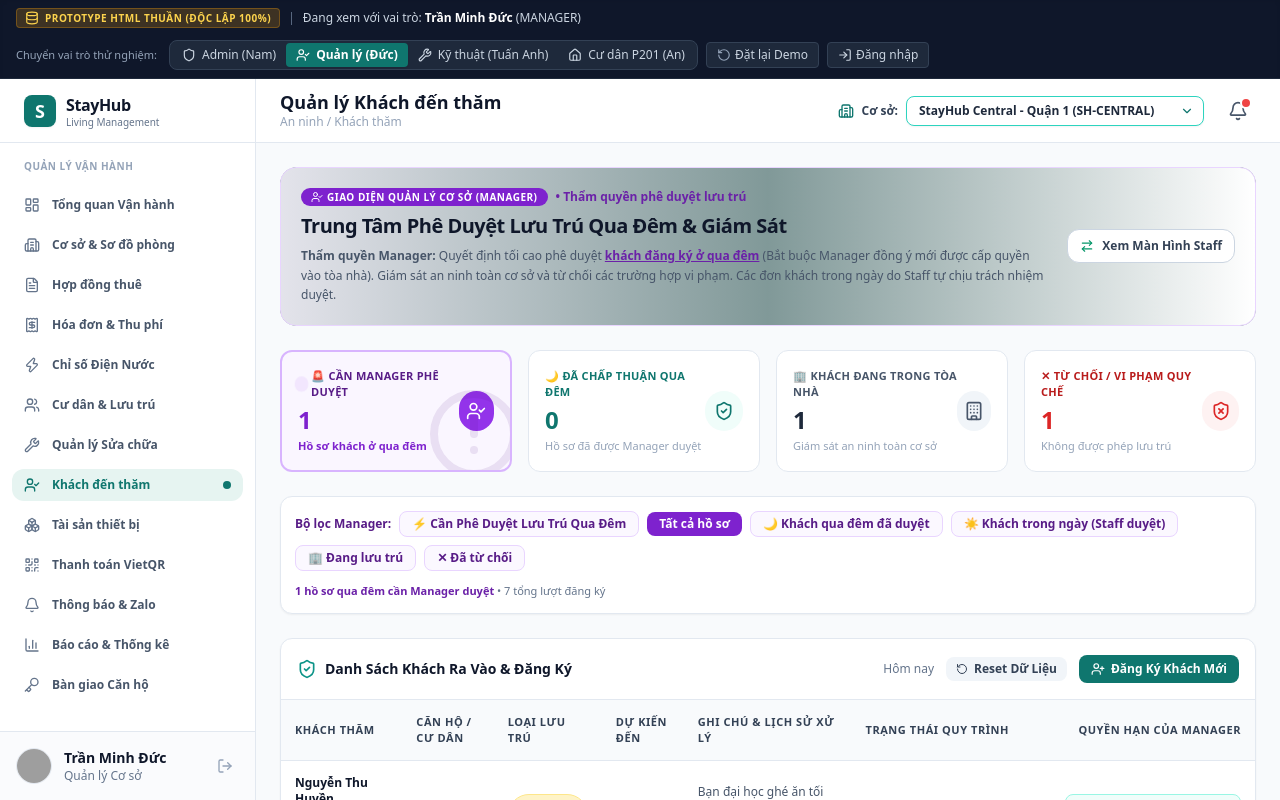
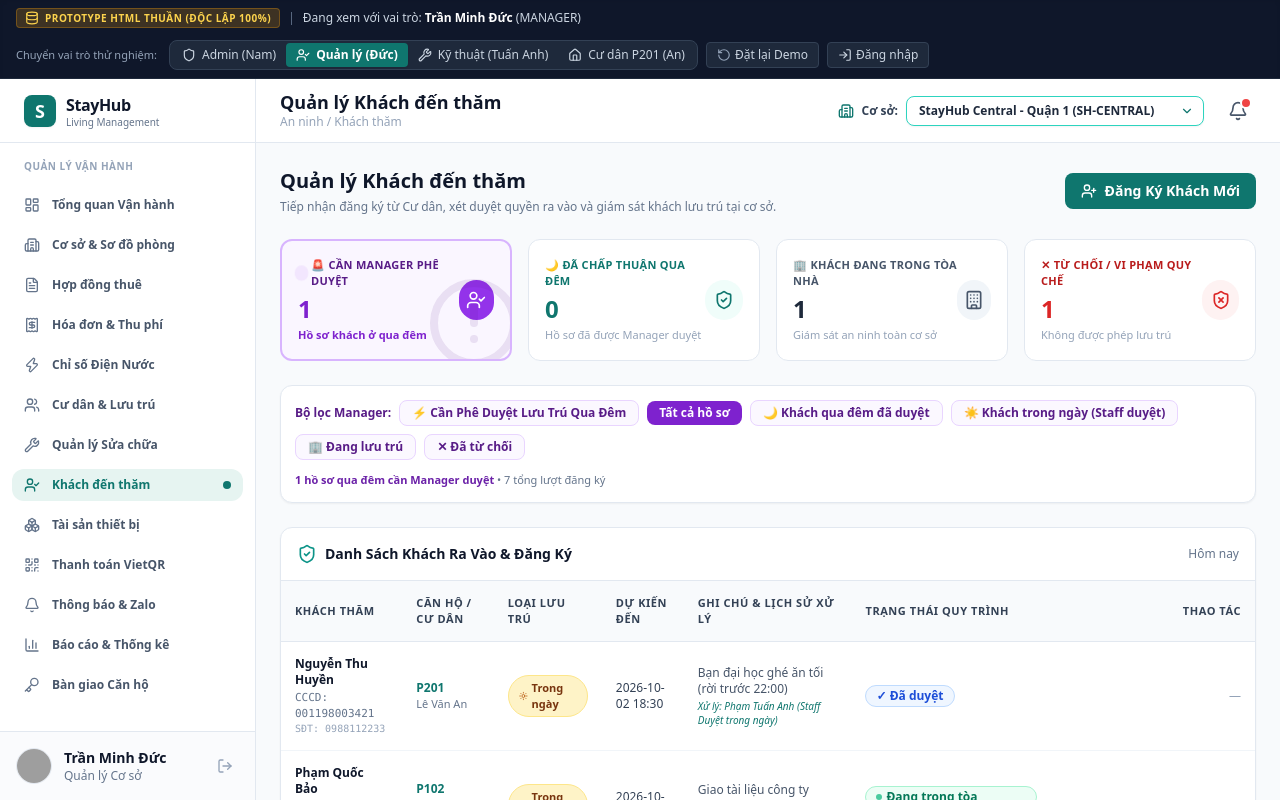
Before and after one commit to hopzxje/prototype, a plain HTML site: page pages/residents/visitors.html in a window 1280 px wide. Drawn offline with nearby package versions, Linux system fonts and the light colour scheme; grey boxes are pictures that could not be loaded.

Commit message:
fix: Chuan hoa cot Thao Tac, bo nut Reset, bo cho le tan don, bo banner vai tro

```diff
--- a/pages/residents/visitors.html
+++ b/pages/residents/visitors.html
@@ -23,9 +23,18 @@
 
       <div class="p-6 max-w-7xl w-full mx-auto space-y-6">
 
-        <!-- Role Context Banner & Quick Switch -->
-        <div id="role-context-banner" class="rounded-2xl border p-5 shadow-xs transition-all">
-          <!-- Rendered dynamically by renderRoleContext() -->
+        <!-- Top Header & Actions -->
+        <div class="flex flex-col sm:flex-row items-start sm:items-center justify-between gap-4">
+          <div>
+            <h2 class="text-xl font-bold text-slate-900">Quản lý Khách đến thăm</h2>
+            <p class="text-xs text-slate-500 mt-1">Tiếp nhận đăng ký từ Cư dân, xét duyệt quyền ra vào và giám sát khách lưu trú tại cơ sở.</p>
+          </div>
+          <div class="flex items-center gap-2">
+            <button onclick="openModal('addVisitorModal')" class="flex items-center gap-2 px-4 py-2 bg-[#0F766E] hover:bg-[#115E59] text-white rounded-lg text-sm font-semibold shadow-xs transition-colors">
+              <i data-lucide="user-plus" class="w-4 h-4"></i>
+              <span>Đăng Ký Khách Mới</span>
+            </button>
+          </div>
         </div>
 
         <!-- Metric Cards (Dynamically adapted for Staff vs Manager) -->
@@ -50,17 +59,7 @@
               <i data-lucide="shield-check" class="w-5 h-5 text-teal-600"></i>
               <h3 class="font-bold text-slate-900 text-sm" id="table-title">Danh Sách Khách Ra Vào & Đăng Ký</h3>
             </div>
-            <div class="flex items-center gap-3">
-              <span class="text-xs text-slate-500" id="current-date-badge">Hôm nay</span>
-              <button onclick="resetVisitorDemoData()" class="flex items-center gap-1.5 px-2.5 py-1 bg-slate-100 hover:bg-slate-200 text-slate-700 rounded-lg text-xs font-semibold transition-colors">
-                <i data-lucide="rotate-ccw" class="w-3 h-3"></i>
-                <span>Reset Dữ Liệu</span>
-              </button>
-              <button onclick="openModal('addVisitorModal')" class="flex items-center gap-1.5 px-3 py-1.5 bg-[#0F766E] hover:bg-[#115E59] text-white rounded-lg text-xs font-bold shadow-xs transition-colors">
-                <i data-lucide="user-plus" class="w-3.5 h-3.5"></i>
-                <span>Đăng Ký Khách Mới</span>
-              </button>
-            </div>
+            <span class="text-xs text-slate-500" id="current-date-badge">Hôm nay</span>
           </div>
 
           <div class="overflow-x-auto">
@@ -73,7 +72,7 @@
                   <th class="p-3.5">Dự Kiến Đến</th>
                   <th class="p-3.5">Ghi Chú & Lịch Sử Xử Lý</th>
                   <th class="p-3.5">Trạng Thái Quy Trình</th>
-                  <th class="p-3.5 text-right" id="action-column-header">Thao Tác</th>
+                  <th class="p-3.5 text-right">Thao Tác</th>
                 </tr>
               </thead>
               <tbody id="visitors-tbody" class="divide-y divide-slate-100 font-medium">
@@ -270,66 +269,6 @@
       return r === 'STAFF' ? 'STAFF' : 'MANAGER'; // Default to MANAGER for ADMIN/MANAGER
     }
 
-    // Render the role context header banner
-    function renderRoleContext() {
-      const role = getActiveRole();
-      const container = document.getElementById('role-context-banner');
-      if (!container) return;
-
-      if (role === 'STAFF') {
-        container.className = 'rounded-2xl border border-emerald-200 bg-gradient-to-r from-emerald-50/90 via-teal-50/50 to-white p-5 shadow-xs transition-all';
-        container.innerHTML = `
-          <div class="flex flex-col md:flex-row items-start md:items-center justify-between gap-4">
-            <div class="space-y-1.5">
-              <div class="flex items-center gap-2">
-                <span class="px-2.5 py-0.5 rounded-full bg-emerald-600 text-white font-black text-[10px] uppercase tracking-wider flex items-center gap-1">
-                  <i data-lucide="shield" class="w-3 h-3"></i>
-                  Giao diện Nhân Viên Vận Hành (Staff)
-                </span>
-                <span class="text-xs text-emerald-800 font-semibold">• Bàn Trực & Kiểm Soát Vào/Ra</span>
-              </div>
-              <h2 class="text-xl font-black text-slate-900 tracking-tight">Tiếp nhận đăng ký & Kiểm soát khách thăm</h2>
-              <p class="text-xs text-slate-600 leading-relaxed max-w-3xl">
-                <strong>Thẩm quyền Staff:</strong> Toàn quyền duyệt & cấp phép cho <span class="text-emerald-800 font-bold underline">khách trong ngày</span> (về trước 23h - Xong ngay, không cần Manager duyệt). Đối với <span class="text-purple-800 font-bold underline">khách ở qua đêm</span>, Staff tiếp nhận hồ sơ và chuyển lên Manager phê duyệt. Trực tiếp thực hiện <strong>Check-in</strong> và <strong>Check-out</strong> khách tại sảnh.
-              </p>
-            </div>
-            <div class="flex items-center gap-2 shrink-0">
-              <button onclick="switchRole('MANAGER')" class="flex items-center gap-2 px-3 py-2 bg-white hover:bg-slate-50 text-slate-700 border border-slate-300 rounded-xl text-xs font-bold shadow-xs transition-all hover:border-purple-300 hover:text-purple-700">
-                <i data-lucide="arrow-right-left" class="w-3.5 h-3.5 text-purple-600"></i>
-                <span>Xem Màn Hình Manager</span>
-              </button>
-            </div>
-          </div>
-        `;
-      } else {
-        // MANAGER
-        container.className = 'rounded-2xl border border-purple-200 bg-gradient-to-r from-purple-50/90 via-indigo-50/50 to-white p-5 shadow-xs transition-all';
-        container.innerHTML = `
-          <div class="flex flex-col md:flex-row items-start md:items-center justify-between gap-4">
-            <div class="space-y-1.5">
-              <div class="flex items-center gap-2">
-                <span class="px-2.5 py-0.5 rounded-full bg-purple-700 text-white font-black text-[10px] uppercase tracking-wider flex items-center gap-1">
-                  <i data-lucide="user-check" class="w-3 h-3"></i>
-                  Giao diện Quản Lý Cơ Sở (Manager)
-                </span>
-                <span class="text-xs text-purple-800 font-semibold">• Thẩm quyền phê duyệt lưu trú</span>
-              </div>
-              <h2 class="text-xl font-black text-slate-900 tracking-tight">Trung Tâm Phê Duyệt Lưu Trú Qua Đêm & Giám Sát</h2>
-              <p class="text-xs text-slate-600 leading-relaxed max-w-3xl">
-                <strong>Thẩm quyền Manager:</strong> Quyết định tối cao phê duyệt <span class="text-purple-800 font-bold underline">khách đăng ký ở qua đêm</span> (Bắt buộc Manager đồng ý mới được cấp quyền vào tòa nhà). Giám sát an ninh toàn cơ sở và từ chối các trường hợp vi phạm. Các đơn khách trong ngày do Staff tự chịu trách nhiệm duyệt.
-              </p>
-            </div>
-            <div class="flex items-center gap-2 shrink-0">
-              <button onclick="switchRole('STAFF')" class="flex items-center gap-2 px-3 py-2 bg-white hover:bg-slate-50 text-slate-700 border border-slate-300 rounded-xl text-xs font-bold shadow-xs transition-all hover:border-emerald-300 hover:text-emerald-700">
-                <i data-lucide="arrow-right-left" class="w-3.5 h-3.5 text-emerald-600"></i>
-                <span>Xem Màn Hình Staff</span>
-              </button>
-            </div>
-          </div>
-        `;
-      }
-    }
-
     // Render Metric Cards according to Role
     function renderMetricCards(visitors) {
       const role = getActiveRole();
@@ -370,7 +309,7 @@
 
           <div class="bg-white p-4 rounded-xl border border-slate-200 shadow-xs flex items-center justify-between">
             <div>
-              <p class="text-[11px] font-bold text-blue-700 uppercase tracking-wide">🎫 Đã duyệt (Chờ đón)</p>
+              <p class="text-[11px] font-bold text-blue-700 uppercase tracking-wide">🎫 Đã duyệt</p>
               <h3 class="text-2xl font-black text-blue-600 mt-1">${approved}</h3>
               <p class="text-[11px] text-slate-400 mt-0.5">Sẵn sàng Check-in tại quầy</p>
             </div>
@@ -502,14 +441,8 @@
       const visitors = DataStore.getVisitors();
       const tbody = document.getElementById('visitors-tbody');
 
-      renderRoleContext();
       renderMetricCards(visitors);
       renderFilterButtons();
-
-      const actionHeader = document.getElementById('action-column-header');
-      if (actionHeader) {
-        actionHeader.innerText = role === 'STAFF' ? 'Thao Tác Của Staff' : 'Quyền Hạn Của Manager';
-      }
 
       // Filter logic
       const filtered = visitors.filter(v => {
@@ -581,7 +514,7 @@
         } else if (v.status === 'FORWARDED_MANAGER') {
           statusBadge = `<span class="badge bg-purple-100 text-purple-900 border border-purple-300 font-extrabold flex items-center gap-1"><span class="w-1.5 h-1.5 rounded-full bg-purple-600 animate-pulse"></span> Chờ Manager duyệt</span>`;
         } else if (v.status === 'APPROVED') {
-          statusBadge = `<span class="badge badge-info">✓ Đã duyệt (Chờ đón)</span>`;
+          statusBadge = `<span class="badge badge-info">✓ Đã duyệt</span>`;
         } else if (v.status === 'IN_BUILDING') {
           statusBadge = `
             <div>
@@ -706,18 +639,8 @@
                 </span>
               `;
             }
-          } else if (v.status === 'APPROVED') {
-            actionBtns = `
-              <span class="inline-flex items-center gap-1 px-2.5 py-1 rounded-lg bg-teal-50 text-teal-800 text-[11px] font-bold border border-teal-200">
-                <i data-lucide="check" class="w-3 h-3 text-teal-600"></i> Đã cấp phép (Chờ lễ tân đón)
-              </span>
-            `;
-          } else if (v.status === 'IN_BUILDING') {
-            actionBtns = `
-              <span class="inline-flex items-center gap-1 px-2.5 py-1 rounded-lg bg-emerald-50 text-emerald-800 text-[11px] font-bold border border-emerald-200">
-                <i data-lucide="building" class="w-3 h-3 text-emerald-600"></i> Đang ở tại phòng ${v.hostRoom}
-              </span>
-            `;
+          } else if (v.status === 'APPROVED' || v.status === 'IN_BUILDING') {
+            actionBtns = `<span class="text-xs text-slate-400 font-medium">—</span>`;
           } else if (v.status === 'REJECTED') {
             actionBtns = `
               <button onclick="viewRejectReason('${v.id}')" class="px-2.5 py-1 text-slate-500 hover:text-slate-800 text-xs font-semibold underline">
```
Also changed, not shown: pages/residents/visitor-registration.html (+2 -2 lines).
